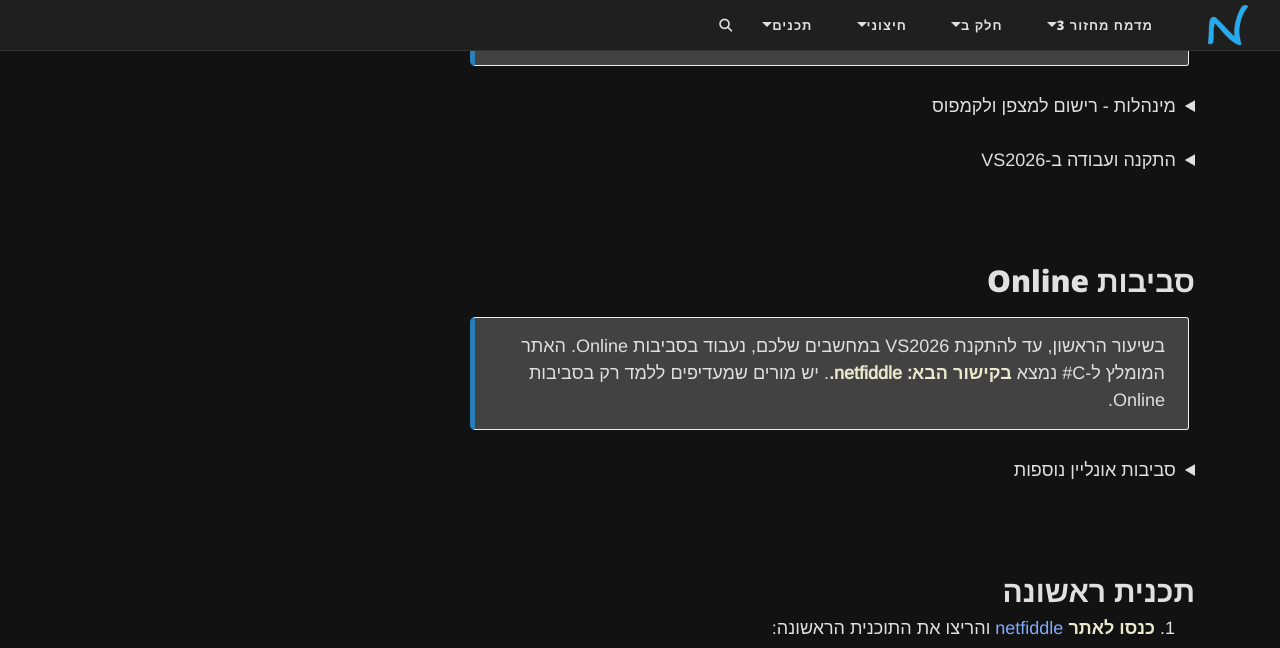
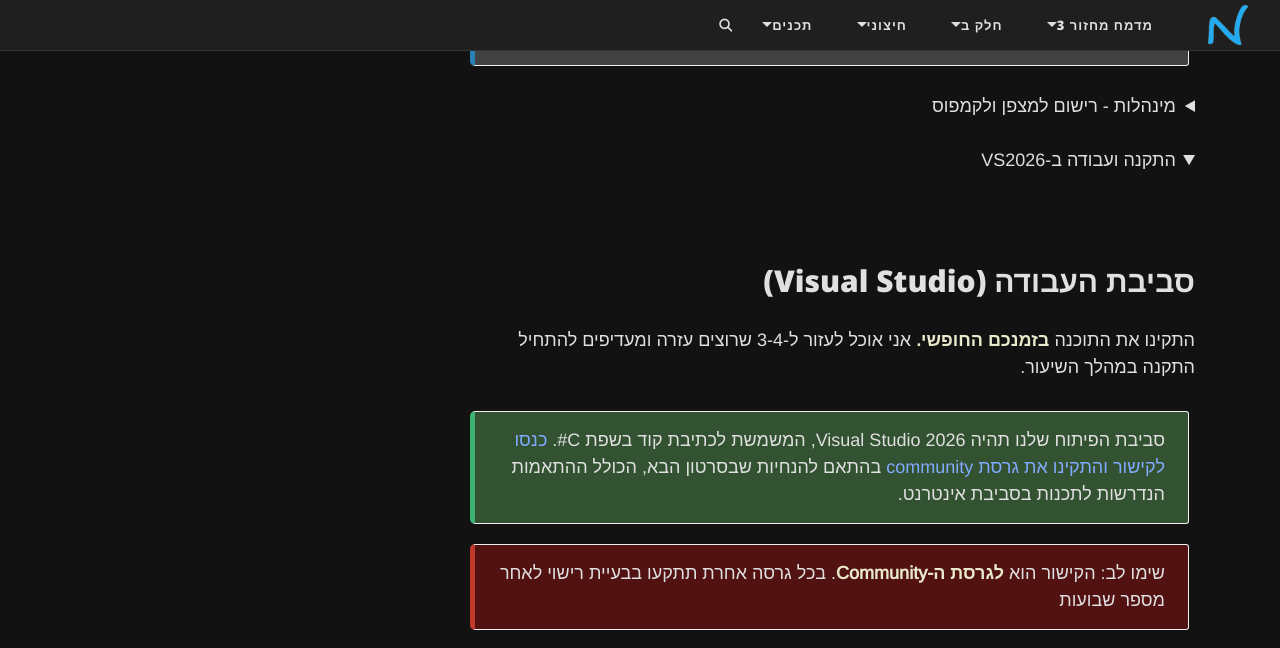
Before and after one commit to 3strategy/BeautifulYesodot, a Jekyll site: the page built from cs/Chapter1.md, in a window 1280 px wide and 1400 px high, scrolled down 520 px. Shown: the top 648 px of the window. Built offline with Jekyll 4.4.1, drawn with Linux system fonts in a browser that asks for light colours; formulas are drawn with MathJax 3; comment, search, counter and statistics services are not loaded; some of the changed text lies outside the part shown; grey boxes are pictures that could not be loaded.

Commit message:
עדכון - התקנת VS2026 עם סרטון

```diff
--- a/cs/Chapter1.md
+++ b/cs/Chapter1.md
@@ -29,19 +29,19 @@
 </details>
 
 
-<details markdown="1"><summary>התקנה ועבודה ב-VS2026</summary>
+<details open markdown="1"><summary>התקנה ועבודה ב-VS2026</summary>
 
 ## סביבת העבודה (Visual Studio)
 התקינו את התוכנה **בזמנכם החופשי.** אני אוכל לעזור ל-3-4 שרוצים עזרה ומעדיפים להתחיל התקנה במהלך השיעור.
 
 סביבת הפיתוח שלנו תהיה Visual Studio 2026, המשמשת לכתיבת קוד בשפת C#.
-[כנסו לקישור והתקינו את גרסת community](https://visualstudio.microsoft.com/vs/community/){:target="_blank"}
+[כנסו לקישור והתקינו את גרסת community](https://visualstudio.microsoft.com/vs/community/){:target="_blank"} בהתאם להנחיות שבסרטון הבא, הכולל ההתאמות הנדרשות לתכנות בסביבת אינטרנט.
 {: .box-success}
 
 שימו לב: הקישור הוא **לגרסת ה-Community**. בכל גרסה אחרת תתקעו בבעיית רישוי לאחר מספר שבועות
 {: .box-error}
 
-
+{% include youtube.html id="r1sAUsJ-BmE" %}
 
 ## התקנת ויז'ואל סטודיו 2026 Community
 
@@ -49,11 +49,12 @@
 ![alt text](/assets/img/vs2026workloads.jpg)
 
 
+<!--
 {: .box-warning}
 לפניכם סרטון הדרכה קצר, מותאם לצפיה מטלפון, צעד אחר צעד להתקנת סביבת העבודה.
 **שימו לב:** בסרטון אין סימון של ה- workloads וה-templates שלעיל, הדרושים לקורס תכנות בסביבת אינטרנט.
 
-{% include youtube.html id="yhBm8yLmIkM" %}
+{% include youtube.html id="yhBm8yLmIkM" %} -->
 
 ## שלבי יצירת תוכנית חדשה ב-Visual Studio 2026:
 1. פתחו פרויקט חדש מסוג Console App.
```
